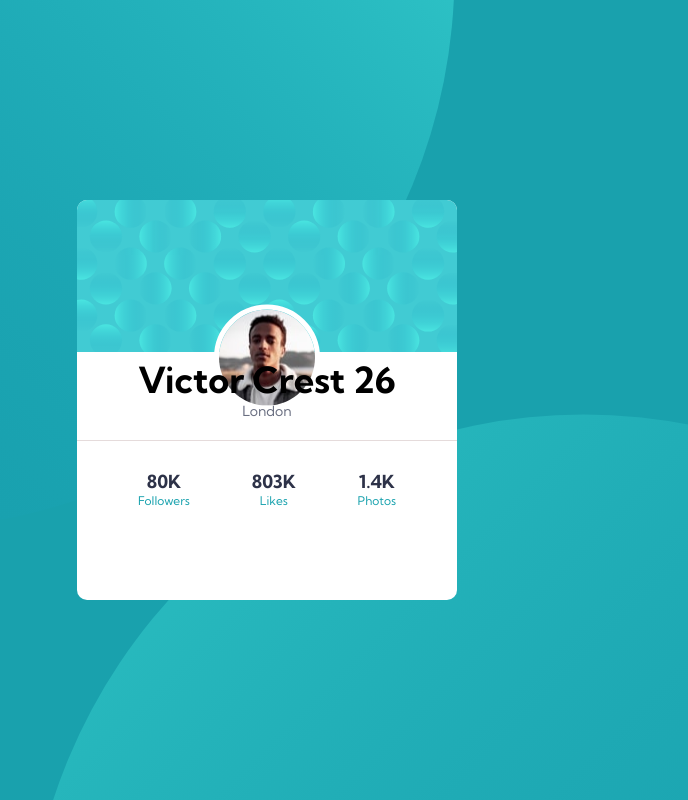
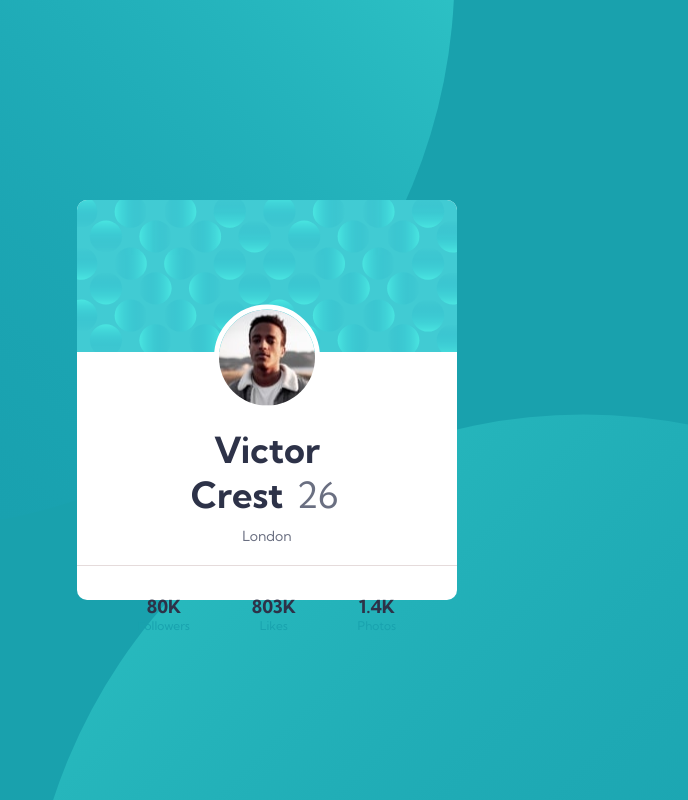
Before and after one commit to FuhadRaheem/profile-card-component, a plain HTML site: page index.html in a window 1280 px wide. Shown: the whole page, without its empty margins (373-1061 px from the left). Drawn offline with Linux system fonts and the light colour scheme.

Commit message:
Update styles.css

```diff
--- a/styles.css
+++ b/styles.css
@@ -80,12 +80,12 @@ main {
     width: 100%;
 }
 
-h3 {
+h1 {
     margin: 70px 100px 10px 100px;
     color: var(--veryDarkDesaturatedBlue);
 }
 
-h3 span {
+h1 span {
     font-weight: 200;
     padding: 5px;
     color: var(--darkGrayishBlue);
```
